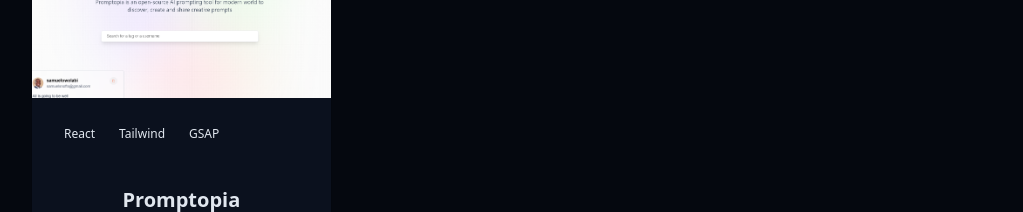
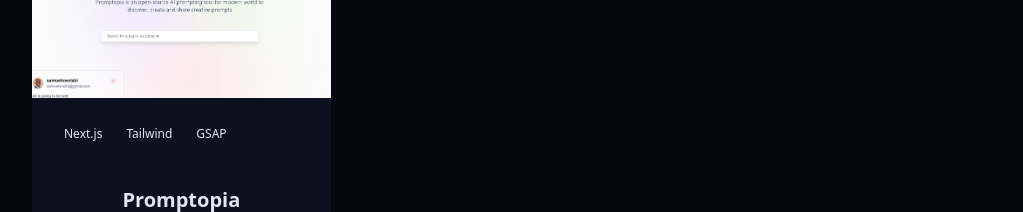
Before and after one commit to Snofts/Snofts-portfolio-website, a React (Vite) app: page / in a window 1280 px wide. Shown: the part 3800-4012 px from the top of the page, without its empty margins (128-1151 px from the left). Built offline with nearby package versions, Linux system fonts and the light colour scheme.

Commit message:
Tags adjusted

```diff
--- a/src/components/ProjectSection.jsx
+++ b/src/components/ProjectSection.jsx
@@ -39,7 +39,7 @@
       "This is a Fullstack Ecommerce website built with ReactJs, Tailwindcss, Express, MongoDB and Nodejs. The website is fully functional and mobile responsive with filters for products, user login, payment integration etc.",
     image: "/projects/Phenz.png",
     tags: ["React", "Tailwind", "GSAP"],
-    demoUrl: "https://phenz-ecommerce-frontend.vercel.app/",
+    demoUrl: "https://phenz.shop",
     githubUrl: "https://github.com/Snofts/Phenz-Ecommerce.git",
   },
   {
@@ -68,7 +68,7 @@
     description:
       "Promptopia is a modern, full-stack web application built with Next.js 13, MongoDB, and Tailwind CSS. It allows users to create, share, and discover AI prompts.",
     image: "/projects/promptopia.png",
-    tags: ["React", "Tailwind", "GSAP"],
+    tags: ["Next.js", "Tailwind", "GSAP"],
     demoUrl: "https://promptopia-rho-three-48.vercel.app/",
     githubUrl: "https://github.com/Snofts/promptopia.git",
   },
```
